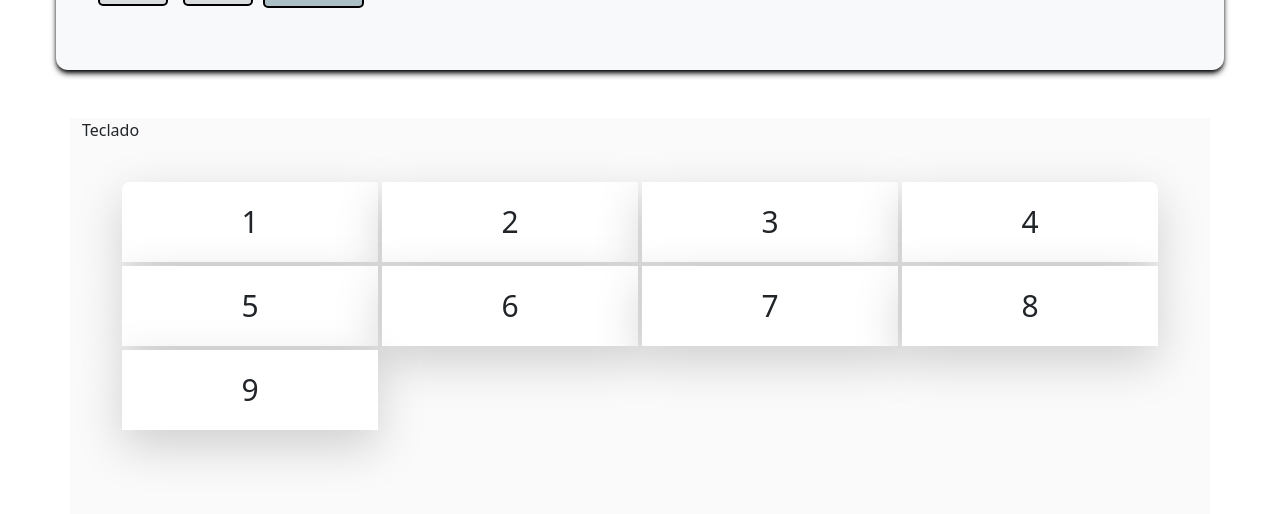
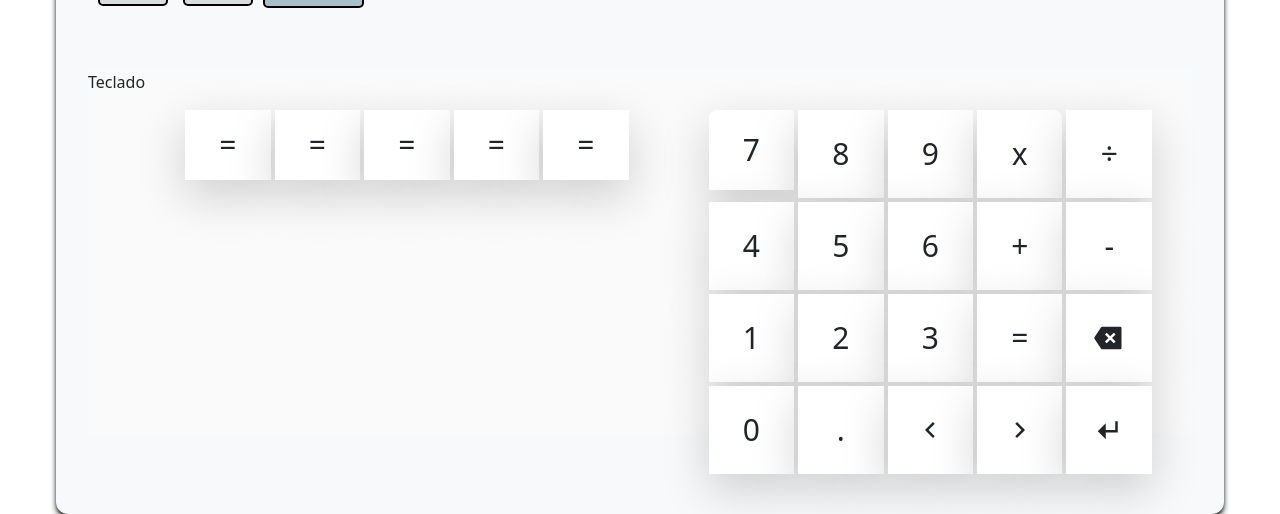
Before and after one commit to geraLv/Proyecto-Final-NumberQuest, a React (Vite) app in the folder frontend/: page /actividad in a window 1280 px wide. Shown: the part 438-952 px from the top of the page. Built offline with nearby package versions, Linux system fonts and the light colour scheme; no server answers.

Commit message:
desarrollo de un teclado

```diff
--- a/frontend/src/components/activities.jsx
+++ b/frontend/src/components/activities.jsx
@@ -13,8 +13,8 @@ export function Activities() {
       <NavBar />
       <Layaut>
         <Actividad />
+        <Teclado></Teclado>
       </Layaut>
-      <Teclado></Teclado>
       <Footer></Footer>
     </>
   );
--- a/frontend/src/components/teclado.jsx
+++ b/frontend/src/components/teclado.jsx
@@ -2,19 +2,42 @@ import React from "react";
 
 const Teclado = () => {
   return (
-    <div className="bg-gray-50 h-full w-full container ">
+    <div className="bg-gray-50 flex h-1/2 justify-start w-full">
       Teclado
-      <div className="grid grid-cols-4 grid-rows-4 h-full m-10 gap-1">
+      <div className="grid grid-cols-5 grid-rows-5 w-1/2 h-full m-10 gap-1">
+        <button className=" flex shadow-lg  justify-center text-3xl items-center bg-white hover:scale-105 duration-100 ease-in">
+          =
+        </button>
+        <button className=" flex shadow-lg  justify-center text-3xl items-center bg-white hover:scale-105 duration-100 ease-in">
+          =
+        </button>
+        <button className=" flex shadow-lg  justify-center text-3xl items-center bg-white hover:scale-105 duration-100 ease-in">
+          =
+        </button>
+        <button className=" flex shadow-lg  justify-center text-3xl items-center bg-white hover:scale-105 duration-100 ease-in">
+          =
+        </button>
+        <button className=" flex shadow-lg  justify-center text-3xl items-center bg-white hover:scale-105 duration-100 ease-in">
+          =
+        </button>
+      </div>
+      <div className="grid grid-cols-5 grid-rows-4 w-1/2 h-full m-10 gap-1">
         <button className="flex shadow-lg h-20 rounded-tl-lg justify-center text-3xl items-center bg-white hover:scale-105 hover:shadow-2xl duration-100  ease-in">
-          1
+          7
         </button>
         <button className="flex shadow-lg  justify-center text-3xl items-center bg-white hover:scale-105 duration-100 ease-in">
-          2
+          8
         </button>
         <button className=" flex shadow-lg  justify-center text-3xl items-center bg-white hover:scale-105 duration-100 ease-in">
-          3
+          9
         </button>
         <button className=" flex shadow-lg rounded-tr-lg justify-center text-3xl items-center bg-white hover:scale-105 duration-100 ease-in">
+          x
+        </button>
+        <button className=" flex shadow-lg  justify-center text-3xl items-center bg-white hover:scale-105 duration-100 ease-in">
+          ÷
+        </button>
+        <button className=" flex shadow-lg  justify-center text-3xl items-center bg-white hover:scale-105 duration-100 ease-in">
           4
         </button>
         <button className=" flex shadow-lg  justify-center text-3xl items-center bg-white hover:scale-105 duration-100 ease-in">
@@ -24,13 +47,80 @@ const Teclado = () => {
           6
         </button>
         <button className=" flex shadow-lg  justify-center text-3xl items-center bg-white hover:scale-105 duration-100 ease-in">
-          7
+          +
         </button>
         <button className=" flex shadow-lg  justify-center text-3xl items-center bg-white hover:scale-105 duration-100 ease-in">
-          8
+          -
         </button>
         <button className=" flex shadow-lg  justify-center text-3xl items-center bg-white hover:scale-105 duration-100 ease-in">
-          9
+          1
+        </button>
+        <button className=" flex shadow-lg  justify-center text-3xl items-center bg-white hover:scale-105 duration-100 ease-in">
+          2
+        </button>
+        <button className=" flex shadow-lg  justify-center text-3xl items-center bg-white hover:scale-105 duration-100 ease-in">
+          3
+        </button>
+        <button className=" flex shadow-lg  justify-center text-3xl items-center bg-white hover:scale-105 duration-100 ease-in">
+          =
+        </button>
+        <button className=" flex shadow-lg  justify-center text-3xl items-center bg-white hover:scale-105 duration-100 ease-in">
+          <svg
+            xmlns="http://www.w3.org/2000/svg"
+            width="1em"
+            height="1em"
+            viewBox="0 0 24 24"
+          >
+            <path
+              fill="currentColor"
+              d="M6.535 3h14.464a1 1 0 0 1 1 1v16a1 1 0 0 1-1 1H6.535a1 1 0 0 1-.833-.445l-5.333-8a1 1 0 0 1 0-1.11l5.333-8A1 1 0 0 1 6.535 3m6.464 7.586l-2.828-2.829l-1.414 1.415L11.585 12l-2.828 2.828l1.414 1.415l2.828-2.829l2.829 2.829l1.414-1.415L14.414 12l2.828-2.828l-1.414-1.415z"
+            />
+          </svg>
+        </button>
+        <button className=" flex shadow-lg  justify-center text-3xl items-center bg-white hover:scale-105 duration-100 ease-in">
+          0
+        </button>
+        <button className=" flex shadow-lg  justify-center text-3xl items-center bg-white hover:scale-105 duration-100 ease-in">
+          .
+        </button>
+        <button className=" flex shadow-lg  justify-center text-3xl items-center bg-white hover:scale-105 duration-100 ease-in">
+          <svg
+            xmlns="http://www.w3.org/2000/svg"
+            width="1em"
+            height="1em"
+            viewBox="0 0 24 24"
+          >
+            <path
+              fill="currentColor"
+              d="m10.828 12l4.95 4.95l-1.414 1.415L8 12l6.364-6.364l1.414 1.414z"
+            />
+          </svg>
+        </button>
+        <button className=" flex shadow-lg  justify-center text-3xl items-center bg-white hover:scale-105 duration-100 ease-in">
+          <svg
+            xmlns="http://www.w3.org/2000/svg"
+            width="1em"
+            height="1em"
+            viewBox="0 0 24 24"
+          >
+            <path
+              fill="currentColor"
+              d="m13.172 12l-4.95-4.95l1.414-1.413L16 12l-6.364 6.364l-1.414-1.415z"
+            />
+          </svg>
+        </button>
+        <button className=" flex shadow-lg  justify-center text-3xl items-center bg-white hover:scale-105 duration-100 ease-in">
+          <svg
+            xmlns="http://www.w3.org/2000/svg"
+            width="1em"
+            height="1em"
+            viewBox="0 0 24 24"
+          >
+            <path
+              fill="currentColor"
+              d="M19 14V5h-2v7H9.414V6.586L3 13l6.414 6.414V14z"
+            />
+          </svg>
         </button>
       </div>
     </div>
```
